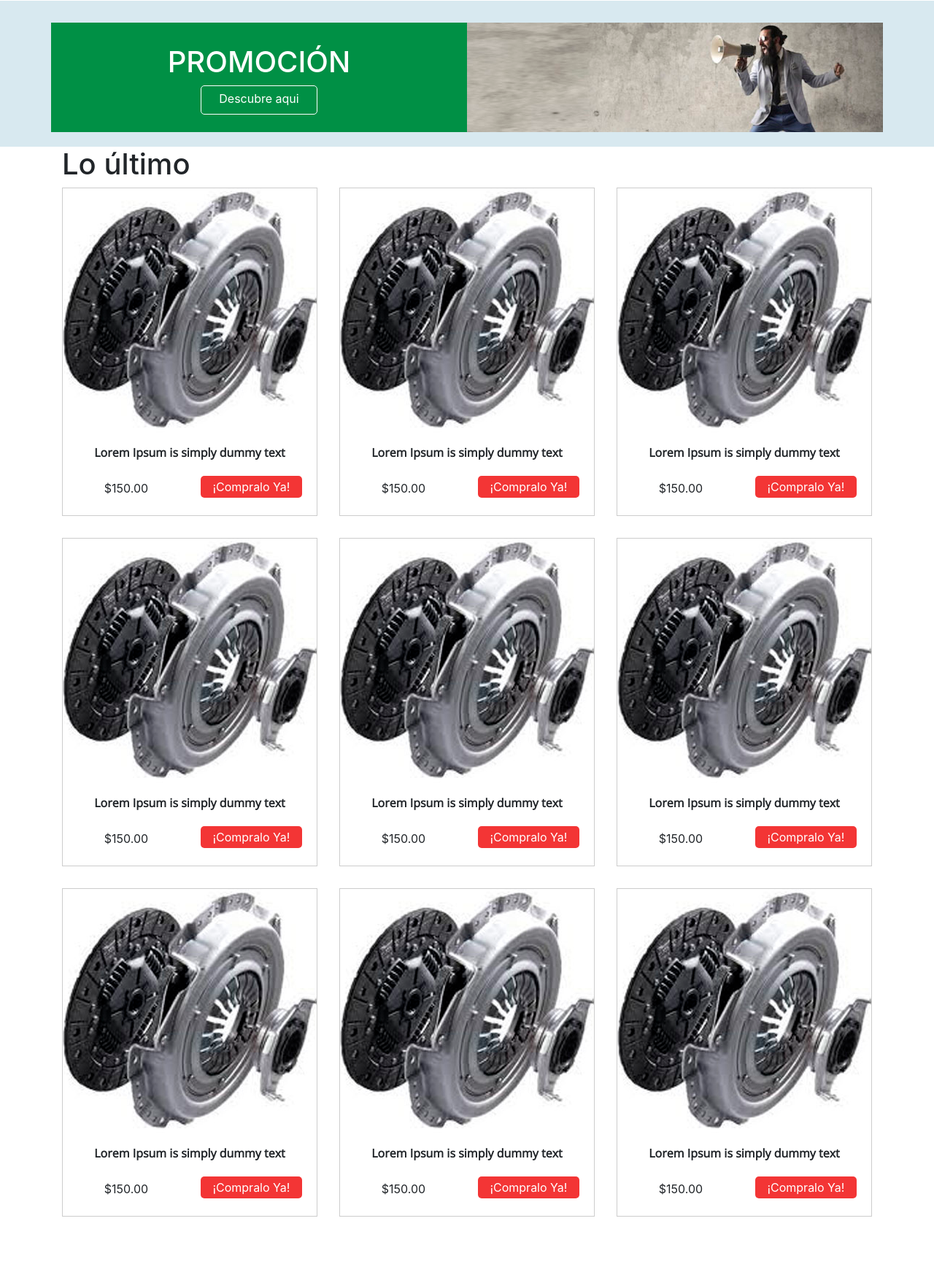
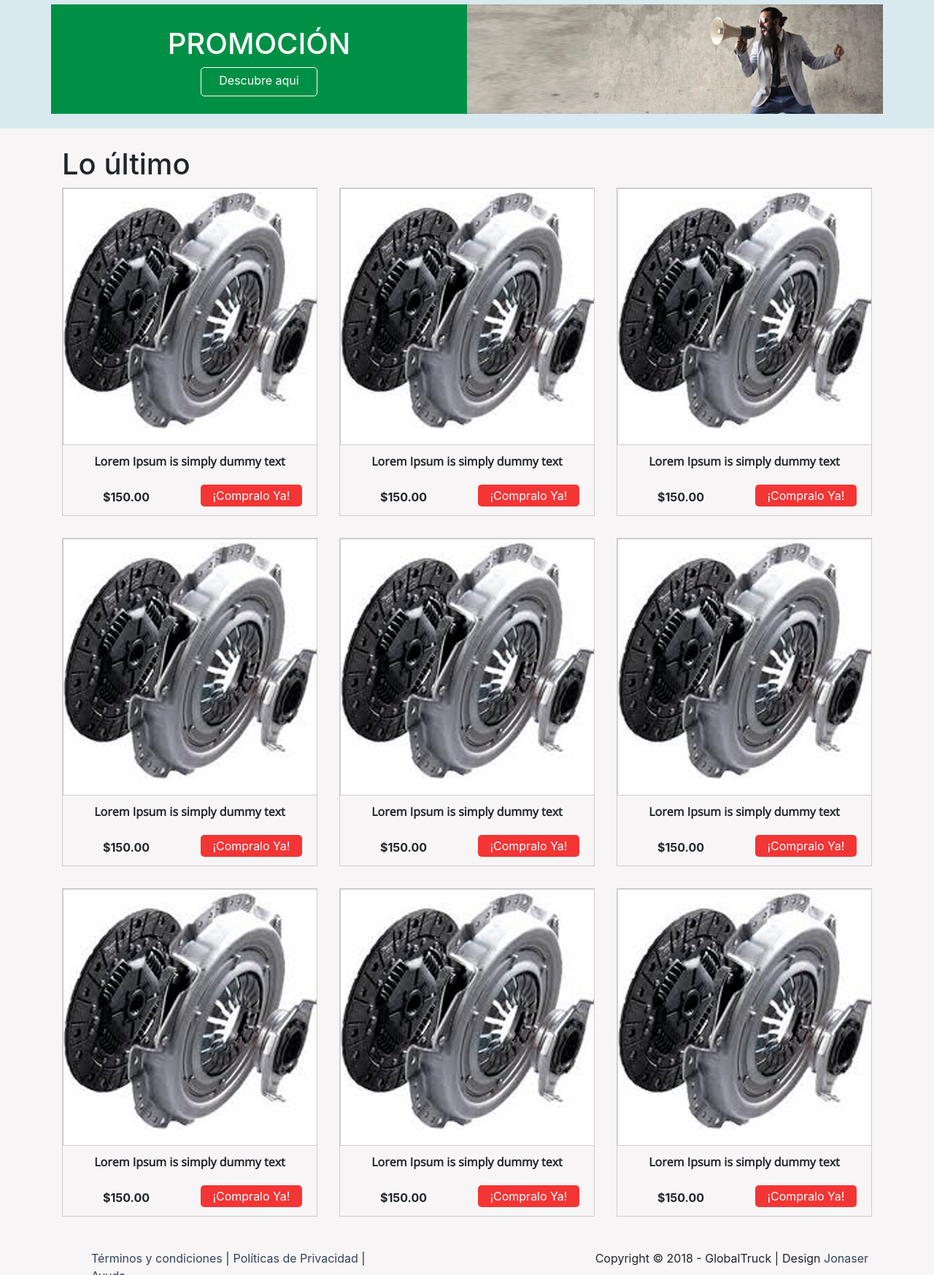
Before and after one commit to jonaser06/globaltruck-api, a PHP site: page /PHP-Slim-Restful/maquetado/home.html in a window 1280 px wide. Shown: the part 1500-3247 px from the top of the page at 73% size. Before the commit the page ends 3167 px from the top, so only its background shows below. Run offline with PHP 8.4, Linux system fonts and the light colour scheme.

Commit message:
home finalizado

```diff
--- a/maquetado/css/style.css
+++ b/maquetado/css/style.css
@@ -6,6 +6,10 @@ header{
     -moz-box-shadow: 0px 1px 3px 0px rgba(170, 170, 170, 0.5);
     box-shadow: 0px 1px 3px 0px rgba(170, 170, 170, 0.5);
     overflow: hidden;
+}
+.busca{
+    width: 100%;
+    background: #f7f5f5;
 }
 .profile ul li{
     float: left;
@@ -25,6 +29,7 @@ header{
 }
 .profile ul li a{
     margin-right: 5px;
+    color: #33425b;
 }
 .menu ul li{
     float: left;
@@ -32,6 +37,7 @@ header{
 }
 .menu ul li a{
     margin-right: 5px;
+    color: #33425b;
 }
 .txt{
     margin-left: 5px;
@@ -224,11 +230,11 @@ header{
 }
 .services{
     height: 600px;
+    background: #f7f5f5;
+    box-sizing: border-box;
+    padding-top: 20px;
 }
-.services .container h1{
-    margin-top: 25px;
-    margin-bottom: 25px;
-}
+
 .service-item{
     height: 200px;
     margin-bottom: 30px;
@@ -304,6 +310,11 @@ header{
 .ads-image{
     padding: 0px;
 }
+.products-fluid{
+    background: #f7f5f5;
+    box-sizing: border-box;
+    padding-top: 25px;
+}
 .product-item{
     margin-bottom: 30px;
     width: 350px;
@@ -311,10 +322,14 @@ header{
     overflow: hidden;
     height: 450px;
 }
-.product-description{
+.product-item img{
+    border: 1px solid #ccc;
+}
+.product-title{
     text-align: center;
     font-family: "Open Sans";
     font-weight: bold;
+    margin-top: 10px;
 }
 .product-price{
     position: relative;
@@ -322,6 +337,7 @@ header{
     text-align: center;
     width: 50%;
     margin-top: 25px;
+    font-weight: bold;
 }
 .bottom-buy{
     position: relative;
@@ -336,3 +352,30 @@ header{
     color: #fff;
     border-radius: 5px;
 }
+.footer{
+    width: 100%;
+    height: 50px;
+    background: #f7f5f5;
+    overflow: hidden;
+}
+.footer-option ul, .copyright ul li{
+    list-style: none;
+}
+.footer-option ul li, .copyright ul li {
+    float: left;
+    margin-right: 5px;
+}
+.footer-option ul li a{
+    color: #33425b ;
+}
+.footer-option{
+    margin-top: 15px;
+    float: left;
+}
+.copyright{
+    margin-top: 15px;
+    float: right;
+}
+.copyright ul li a{
+    color: #33425b;
+}
--- a/maquetado/home.html
+++ b/maquetado/home.html
@@ -91,7 +91,7 @@
     </div>
     <div class="categoria-slider">
         <div class="container">
-            <h1 class="botoh">Categorías</h1>
+            <h1>Categorías</h1>
         </div>
         <div class="box">
             <div class="container-item">
@@ -193,7 +193,7 @@
                 <div class="col-4">
                     <div class="product-item">
                         <img src="img/products.jpg" alt="">
-                        <div class="product-description">Lorem Ipsum is simply dummy text</div>
+                        <div class="product-title">Lorem Ipsum is simply dummy text</div>
                         <div class="product-price">$150.00</div>
                         <a href="#" class="bottom-buy">¡Compralo Ya!</a>
                     </div>
@@ -201,7 +201,7 @@
                 <div class="col-4">
                     <div class="product-item">
                         <img src="img/products.jpg" alt="">
-                        <div class="product-description">Lorem Ipsum is simply dummy text</div>
+                        <div class="product-title">Lorem Ipsum is simply dummy text</div>
                         <div class="product-price">$150.00</div>
                         <a href="#" class="bottom-buy">¡Compralo Ya!</a>
                     </div>
@@ -209,7 +209,7 @@
                 <div class="col-4">
                     <div class="product-item">
                         <img src="img/products.jpg" alt="">
-                        <div class="product-description">Lorem Ipsum is simply dummy text</div>
+                        <div class="product-title">Lorem Ipsum is simply dummy text</div>
                         <div class="product-price">$150.00</div>
                         <a href="#" class="bottom-buy">¡Compralo Ya!</a>
                     </div>
@@ -219,7 +219,7 @@
                     <div class="col-4">
                         <div class="product-item">
                             <img src="img/products.jpg" alt="">
-                            <div class="product-description">Lorem Ipsum is simply dummy text</div>
+                            <div class="product-title">Lorem Ipsum is simply dummy text</div>
                             <div class="product-price">$150.00</div>
                             <a href="#" class="bottom-buy">¡Compralo Ya!</a>
                         </div>
@@ -227,7 +227,7 @@
                     <div class="col-4">
                         <div class="product-item">
                             <img src="img/products.jpg" alt="">
-                            <div class="product-description">Lorem Ipsum is simply dummy text</div>
+                            <div class="product-title">Lorem Ipsum is simply dummy text</div>
                             <div class="product-price">$150.00</div>
                             <a href="#" class="bottom-buy">¡Compralo Ya!</a>
                         </div>
@@ -235,7 +235,7 @@
                     <div class="col-4">
                         <div class="product-item">
                             <img src="img/products.jpg" alt="">
-                            <div class="product-description">Lorem Ipsum is simply dummy text</div>
+                            <div class="product-title">Lorem Ipsum is simply dummy text</div>
                             <div class="product-price">$150.00</div>
                             <a href="#" class="bottom-buy">¡Compralo Ya!</a>
                         </div>
@@ -245,7 +245,7 @@
                     <div class="col-4">
                         <div class="product-item">
                             <img src="img/products.jpg" alt="">
-                            <div class="product-description">Lorem Ipsum is simply dummy text</div>
+                            <div class="product-title">Lorem Ipsum is simply dummy text</div>
                             <div class="product-price">$150.00</div>
                             <a href="#" class="bottom-buy">¡Compralo Ya!</a>
                         </div>
@@ -253,7 +253,7 @@
                     <div class="col-4">
                         <div class="product-item">
                             <img src="img/products.jpg" alt="">
-                            <div class="product-description">Lorem Ipsum is simply dummy text</div>
+                            <div class="product-title">Lorem Ipsum is simply dummy text</div>
                             <div class="product-price">$150.00</div>
                             <a href="#" class="bottom-buy">¡Compralo Ya!</a>
                         </div>
@@ -261,7 +261,7 @@
                     <div class="col-4">
                         <div class="product-item">
                             <img src="img/products.jpg" alt="">
-                            <div class="product-description">Lorem Ipsum is simply dummy text</div>
+                            <div class="product-title">Lorem Ipsum is simply dummy text</div>
                             <div class="product-price">$150.00</div>
                             <a href="#" class="bottom-buy">¡Compralo Ya!</a>
                         </div>
@@ -269,5 +269,28 @@
             </div>
         </div>
     </div>
+    <div class="footer">
+        <div class="container">
+            <div class="row">
+                <div class="col-5">
+                    <div class="footer-option">
+                        <ul>
+                            <li><a href="#">Términos y condiciones</a> |</li>
+                            <li><a href="#">Políticas de Privacidad</a> |</li>
+                            <li><a href="#">Ayuda</a></li>
+                        </ul>
+                    </div>
+                </div>
+                <div class="col-7">
+                    <div class="copyright">
+                        <ul>
+                            <li>Copyright © 2018 - GlobalTruck |</li>
+                            <li>Design <a href="#">Jonaser</a></li>
+                        </ul>
+                    </div>
+                </div>
+            </div>
+        </div>
+    </div>
 </body>
 </html>
```
